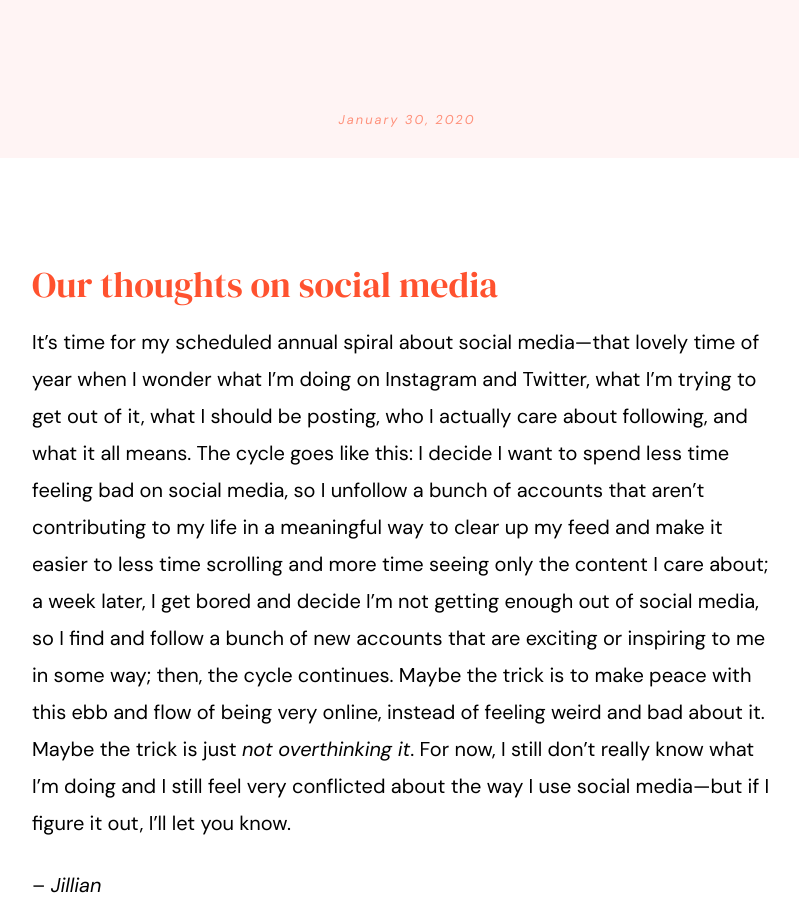
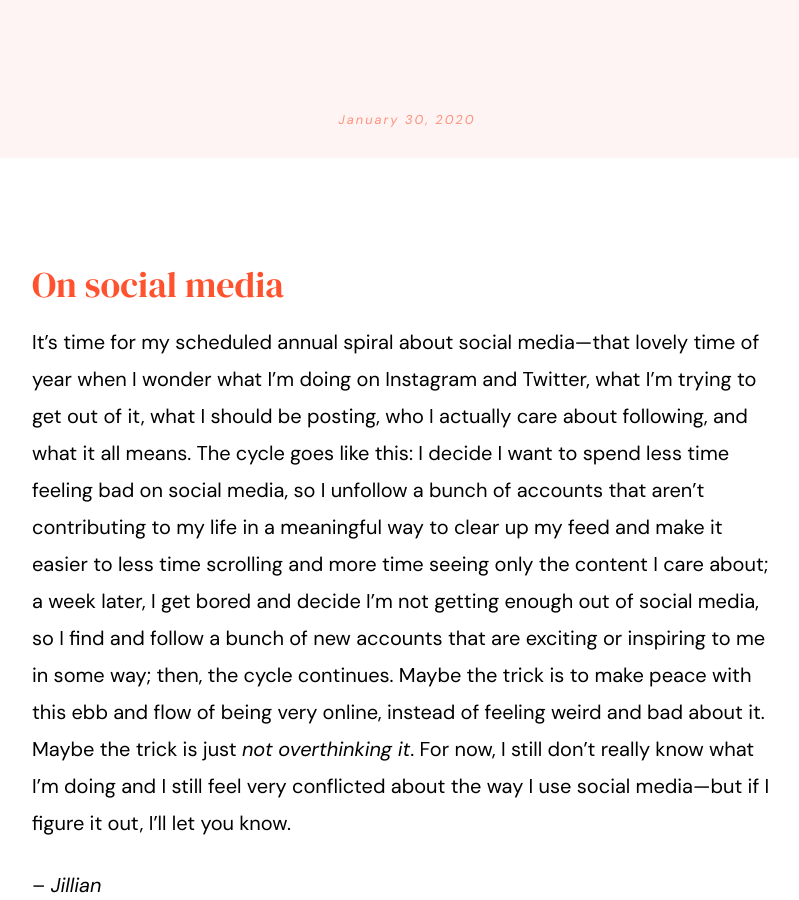
Before and after one commit to jilliangmeehan/letters-to-summer, a Jekyll site: the page built from _posts/2020-01-30-31.markdown, in a window 1280 px wide and 900 px high, scrolled down 305 px. Shown: the whole window, without its empty margins (233-1032 px from the left). Built offline with Jekyll 4.4.1, drawn with Linux system fonts in a browser that asks for light colours; some of the changed lines change nothing that is shown.

Commit message:
Updated 31

```diff
--- a/_posts/2020-01-30-31.markdown
+++ b/_posts/2020-01-30-31.markdown
@@ -5,11 +5,11 @@ permalink: "/31"
 tags:
 - "\U0001F4D6 Read"
 - "\U0001F4FA TV"
-description: Two things to read, and two things to watch.
+description: Our thoughts on social media, two things to read, and two things to watch.
 layout: post
 ---
 
-## Our thoughts on social media
+## On social media
 
 It's time for my scheduled annual spiral about social media—that lovely time of year when I wonder what I'm doing on Instagram and Twitter, what I'm trying to get out of it, what I should be posting, who I actually care about following, and what it all means. The cycle goes like this: I decide I want to spend less time feeling bad on social media, so I unfollow a bunch of accounts that aren't contributing to my life in a meaningful way to clear up my feed and make it easier to less time scrolling and more time seeing only the content I care about; a week later, I get bored and decide I'm not getting enough out of social media, so I find and follow a bunch of new accounts that are exciting or inspiring to me in some way; then, the cycle continues. Maybe the trick is to make peace with this ebb and flow of being very online, instead of feeling weird and bad about it. Maybe the trick is just *not overthinking it*. For now, I still don't really know what I'm doing and I still feel very conflicted about the way I use social media—but if I figure it out, I'll let you know.
 
```
